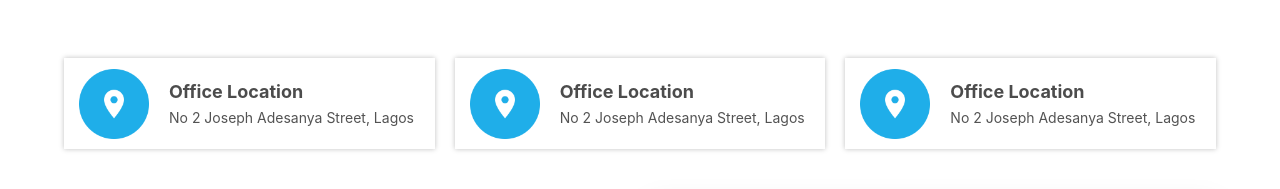
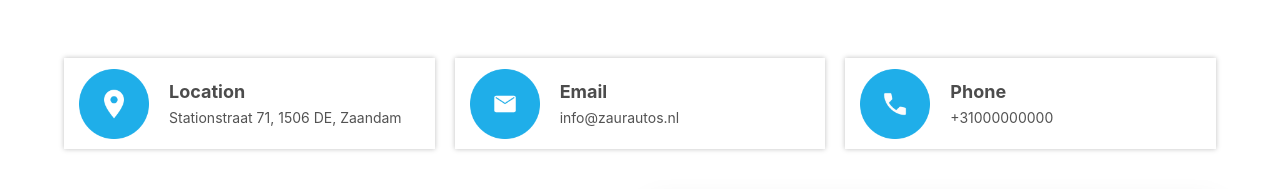
Before and after one commit to elpah/autosnl, a React (Create React App) app in the folder frontend/: page /contact in a window 1280 px wide. Shown: the part 509-698 px from the top of the page. Built offline with nearby package versions, Linux system fonts and the light colour scheme.

Commit message:
extract contact card as component

```diff
--- a/frontend/src/components/contact-card/ContactCard.tsx
+++ b/frontend/src/components/contact-card/ContactCard.tsx
@@ -1,19 +1,25 @@
 import React from "react";
 import styles from "./contact-card.module.scss";
-import image from "../../assets/images/contact-images/location.png";
 import { Link } from "react-router-dom";
 
-export const ContactCard = () => {
+type CardDetails = {
+  title:string;
+  details: string;
+  image:string;
+  link:string;
+
+}
+export const ContactCard = ({title,details,image,link}:CardDetails) => {
   return (
-    <Link to= '/' className={styles.link_card_container}>
+    <Link to={link} className={styles.link_card_container}>
     <div className={styles.contact_card_container}>
       <div className={styles.contact_image_container}>
         <img className={styles.contact_image} src={image} alt="" />
       </div>
       <div className={styles.card_text_container}>
-        <div className={styles.card_header}> Office Location</div>
+        <div className={styles.card_header}>{title}</div>
         <div className={styles.card_subtext}>
-          No 2 Joseph Adesanya Street, Lagos
+         {details}
         </div>
       </div>
     </div>
--- a/frontend/src/components/contact-card/contact-card.module.scss
+++ b/frontend/src/components/contact-card/contact-card.module.scss
@@ -35,12 +35,12 @@
 
       .card_header {
         color: #4c4c4c;
-        font-size: 12px;
+        font-size: 14px;
         font-weight: 700;
       }
       .card_subtext {
         color: #535353;
-        font-size: 10px;
+        font-size: 12px;
         font-weight: 400;
       }
     }
--- a/frontend/src/pages/contact/Contact.tsx
+++ b/frontend/src/pages/contact/Contact.tsx
@@ -1,7 +1,37 @@
 import React from "react";
 import styles from "./contact.module.scss";
+import emailIcon from "../../assets/images/contact-images/email.png";
+import locationIcon from "../../assets/images/contact-images/location.png";
+import phoneIcon from "../../assets/images/contact-images/phone.png";
+
 import { ContactCard } from "../../components/contact-card/ContactCard";
+import { link } from "fs";
+
 export const Contact = () => {
+  const contactDetails = [
+    {
+      id: 1,
+      title: "Location",
+      details: "Stationstraat 71, 1506 DE, Zaandam",
+      link: "https://maps.app.goo.gl/HLYK4SUxGKNajLTXA",
+      image: `${locationIcon}`,
+    },
+    {
+      id: 1,
+      title: "Email",
+      details: "info@zaurautos.nl",
+      link: "mailto:info@zaurautos.nl",
+      image: `${emailIcon}`,
+    },
+    {
+      id: 1,
+      title: "Phone",
+      details: "+31000000000",
+      link: "tel:+31000000000",
+      image: `${phoneIcon}`,
+    },
+  ];
+
   return (
     <div className={styles.contact_container}>
       <div className={styles.contact_cover}>
@@ -12,9 +42,15 @@
         <div className={styles.body_header}>Contact Details</div>
         <div className={styles.body_subtext}>Contact our head office</div>
         <div className={styles.body_card_container}>
-          <ContactCard />
-          <ContactCard />
-          <ContactCard />
+          {contactDetails.map((contact) => (
+            <ContactCard
+              key={contact.id}
+              title={contact.title}
+              details={contact.details}
+              link={contact.link}
+              image={contact.image}
+            />
+          ))}
         </div>
 
         <div className={styles.form_map_container}>
```
